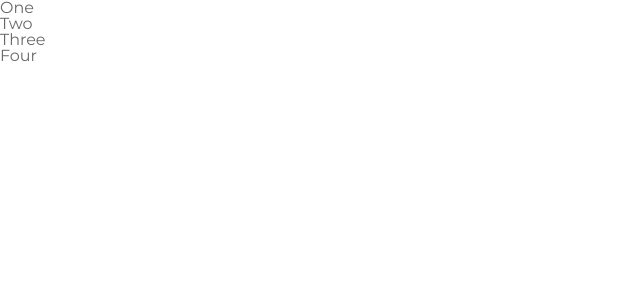
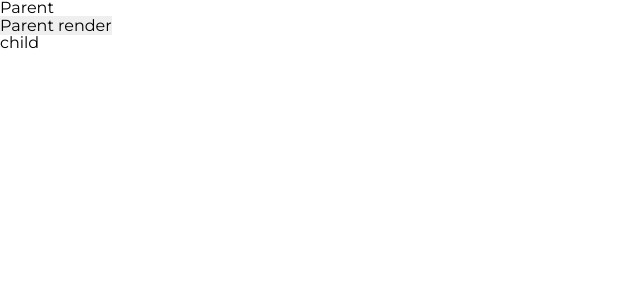
Before and after one commit to Abduazimkhoja/ReactLessons, a React (Create React App) app: page / in a window 1280 px wide. Shown: the top 300 px of the page, without its empty margins (0-640 px from the left). Built offline with nearby package versions, Linux system fonts and the light colour scheme.

Commit message:
Optimization: Memo, useMemo, seCallback

```diff
--- a/src/App.jsx
+++ b/src/App.jsx
@@ -1,16 +1,10 @@
 import React from "react";
 import One from "./components/one";
-import Two from "./components/two";
-import Three from "./components/three";
-import Four from "./components/four";
 
 export default function App() {
    return (
       <>
          <One />
-         <Two />
-         <Three />
-         <Four />
       </>
    );
 }
--- a/src/components/one/index.jsx
+++ b/src/components/one/index.jsx
@@ -1,7 +1,25 @@
-import React from 'react'
+import React, { useCallback, useMemo, useState } from 'react'
+import Two from '../two'
 
 export default function One() {
+   console.log("parent");
+
+   const [count, setCount ] = useState(0)
+
+   const dataMemo = useMemo(() => {
+      return {text: "static"}
+   }, [])
+
+   const dataCall = useCallback(() => {
+      return {text: "static"}
+   }, [])
+
+
   return (
-    <div>One</div>
+    <div>
+      <h1>Parent</h1>
+      <button onClick={() => setCount(count+1)}>Parent render</button>
+      <Two dataMemo = {dataMemo} dataCall = {dataCall}/>
+    </div>
   )
 }
--- a/src/components/two/index.jsx
+++ b/src/components/two/index.jsx
@@ -1,7 +1,15 @@
-import React from 'react'
+import React, { memo } from "react";
 
-export default function Two() {
-  return (
-    <div>Two</div>
-  )
-}
+const Two = (props) => {
+   console.log("child");
+
+   return (
+      <div>
+         child
+         {props.dataMemo.title}
+         {props.dataCall().title}
+      </div>
+   );
+};
+
+export default memo(Two);
--- a/src/index.js
+++ b/src/index.js
@@ -5,7 +5,7 @@ import './nullStyle.css'
 
 const root = ReactDOM.createRoot(document.getElementById("root"));
 root.render(
-   <React.StrictMode>
+   <>
       <App />
-   </React.StrictMode>
+   </>
 );
--- a/src/nullStyle.css
+++ b/src/nullStyle.css
@@ -9,7 +9,7 @@
    font-size: 16px;
    font-weight: 400;
    font-style: normal;
-   color: #696969;
+   color: #000;
 }
 
 button::-moz-focus-inner {
```
